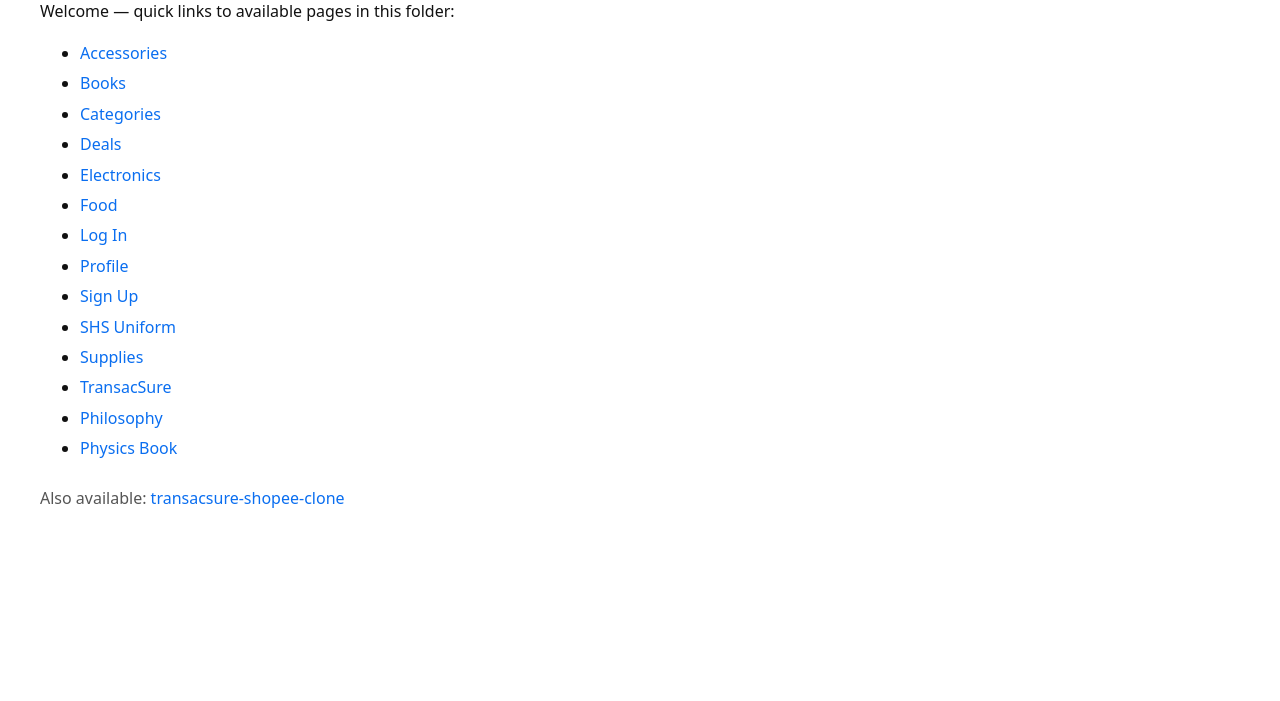
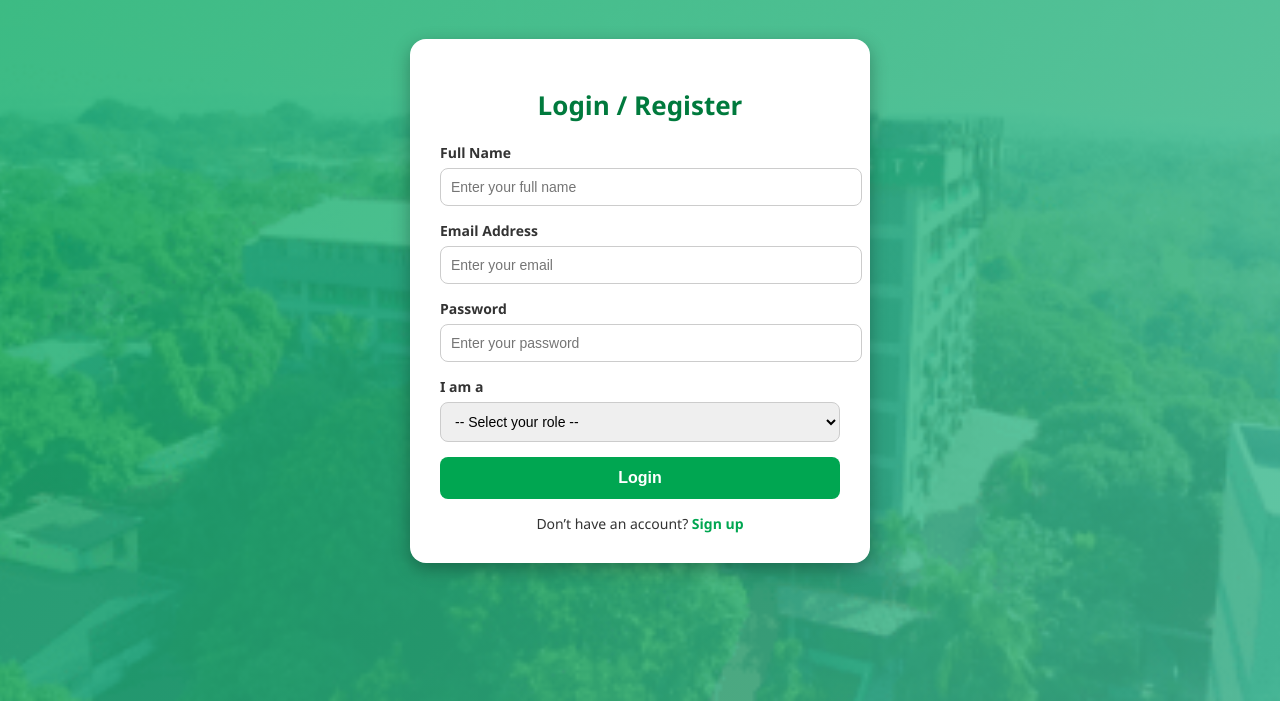
Before and after one commit to Jokarisffsfsfs/olfu-pay, a plain HTML site: page index.html in a window 1280 px wide. Shown: the part 99-800 px from the top of the page. Drawn offline with Linux system fonts and the light colour scheme.

Commit message:
Replace homepage with login page structure
making this the root file

```diff
--- a/index.html
+++ b/index.html
@@ -1,37 +1,144 @@
-<!doctype html>
+<!DOCTYPE html>
 <html lang="en">
 <head>
-    <meta charset="utf-8">
-    <meta name="viewport" content="width=device-width, initial-scale=1">
-    <title>OLFU Pay — Home</title>
+  <meta charset="UTF-8">
+  <title>Login - TransacSure Market</title>
+  <link rel="icon" type="image/png" href="OLFU.jpg">
   <style>
-      body{font-family:system-ui,-apple-system,Segoe UI,Roboto,'Helvetica Neue',Arial;margin:40px;color:#111}
-      h1{margin-bottom:8px}
-      ul{line-height:1.9}
-      a{color:#0a6ef0;text-decoration:none}
-      a:hover{text-decoration:underline}
-      .note{margin-top:24px;color:#555}
+    body {
+      font-family: 'Segoe UI', Arial, sans-serif;
+      margin: 0;
+      height: 100vh;
+      display: flex;
+      justify-content: center;
+      align-items: center;
+      color: #333;
+      background:
+        linear-gradient(135deg, rgba(11,171,100,0.8), rgba(59,183,143,0.8)),
+        url("OLFU BUILDING.PNG") no-repeat center center fixed;
+      background-size: cover;
+    }
+
+    .login-container {
+      background: #fff;
+      padding: 30px;
+      border-radius: 16px;
+      box-shadow: 0 6px 18px rgba(0,0,0,0.3);
+      width: 100%;
+      max-width: 400px;
+      text-align: center;
+    }
+
+    .login-container h1 {
+      margin-bottom: 20px;
+      color: #007a3d;
+      font-size: 26px;
+    }
+
+    .form-group {
+      margin-bottom: 15px;
+      text-align: left;
+    }
+
+    .form-group label {
+      font-size: 14px;
+      font-weight: bold;
+      margin-bottom: 6px;
+      display: block;
+    }
+
+    .form-group input, .form-group select {
+      width: 100%;
+      padding: 10px;
+      border-radius: 8px;
+      border: 1px solid #ccc;
+      font-size: 14px;
+      outline: none;
+      transition: border-color 0.3s;
+    }
+
+    .form-group input:focus, .form-group select:focus {
+      border-color: #00a651;
+    }
+
+    .btn {
+      background: #00a651;
+      color: white;
+      border: none;
+      padding: 12px;
+      width: 100%;
+      border-radius: 8px;
+      font-size: 16px;
+      font-weight: bold;
+      cursor: pointer;
+      transition: background 0.3s ease, transform 0.2s ease;
+    }
+
+    .btn:hover {
+      background: #007a3d;
+      transform: scale(1.02);
+    }
+
+    .extra {
+      margin-top: 15px;
+      font-size: 14px;
+    }
+
+    .extra a {
+      color: #00a651;
+      text-decoration: none;
+      font-weight: bold;
+    }
+
+    .extra a:hover {
+      text-decoration: underline;
+    }
   </style>
 </head>
 <body>
-    <h1>OLFU Pay</h1>
-    <p>Welcome — quick links to available pages in this folder:</p>
-    <ul>
-      <li><a href="Accessories.html">Accessories</a></li>
-      <li><a href="books.html">Books</a></li>
-      <li><a href="Categories.html">Categories</a></li>
-      <li><a href="Deals.html">Deals</a></li>
-      <li><a href="Electronics.html">Electronics</a></li>
-      <li><a href="Food.html">Food</a></li>
-      <li><a href="LOG IN.html">Log In</a></li>
-      <li><a href="Profile.html">Profile</a></li>
-      <li><a href="Signup.html">Sign Up</a></li>
-      <li><a href="SHS uniform.html">SHS Uniform</a></li>
-      <li><a href="Supplies.html">Supplies</a></li>
-      <li><a href="TransacSure.html">TransacSure</a></li>
-      <li><a href="Philosophy.html">Philosophy</a></li>
-      <li><a href="Physics book.html">Physics Book</a></li>
-    </ul>
-    <p class="note">Also available: <a href="transacsure-shopee-clone/public/index.html">transacsure-shopee-clone</a></p>
+
+<div class="login-container">
+  <h1>Login / Register</h1>
+  <form onsubmit="goHome(event)">
+    <div class="form-group">
+      <label for="fullname">Full Name</label>
+      <input type="text" id="fullname" placeholder="Enter your full name" required>
+    </div>
+
+    <div class="form-group">
+      <label for="email">Email Address</label>
+      <input type="email" id="email" placeholder="Enter your email" required>
+    </div>
+
+    <div class="form-group">
+      <label for="password">Password</label>
+      <input type="password" id="password" placeholder="Enter your password" required>
+    </div>
+
+    <div class="form-group">
+      <label for="role">I am a</label>
+      <select id="role" required>
+        <option value="">-- Select your role --</option>
+        <option value="student">Student</option>
+        <option value="worker">Worker</option>
+        <option value="visitor">Visitor</option>
+      </select>
+    </div>
+
+    <button type="submit" class="btn">Login</button>
+
+    <div class="extra">
+      Don’t have an account? <a href="Signup.html">Sign up</a>
+    </div>
+  </form>
+</div>
+
+<script>
+  function goHome(event) {
+    event.preventDefault(); // stops form refresh
+    window.location.href = "TransacSure.html"; // redirect to homepage
+  }
+</script>
+
 </body>
 </html>
```
Lines whose indentation alone changed are shown as unchanged.
